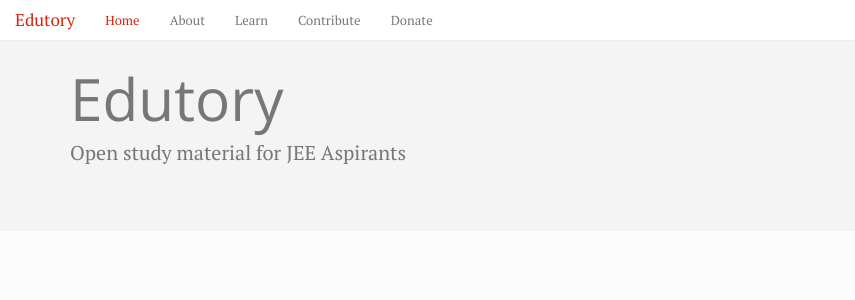
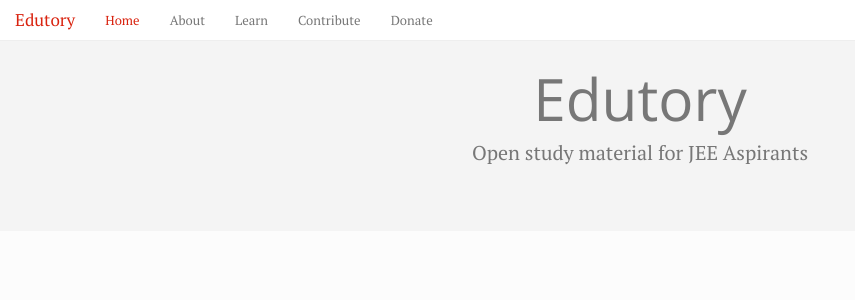
Before and after one commit to Edutory/edutory.github.io, a Jekyll site: the page built from index.html, in a window 1280 px wide. Shown: the top 300 px of the page, without its empty margins (0-855 px from the left). Built offline with Jekyll 4.4.1, drawn with Linux system fonts in a browser that asks for light colours; nearby versions of some CDN libraries.

Commit message:
.center class

```diff
--- a/css/style.css
+++ b/css/style.css
@@ -1,3 +1,7 @@
 @import url(http://fonts.googleapis.com/css?family=PT+Serif:400,700,400italic,700italic);
 
 * { font-family: "PT Serif"; }
+
+.center {
+	text-align: center;
+}
--- a/index.html
+++ b/index.html
@@ -4,7 +4,7 @@ title: Home
 ---
 
 <div class="jumbotron">
-	<div class="container">
+	<div class="container center">
   <h1>Edutory</h1>
   <p>Open study material for JEE Aspirants</p>
   	</div>
```
Also changed, not shown: 1 other file.
